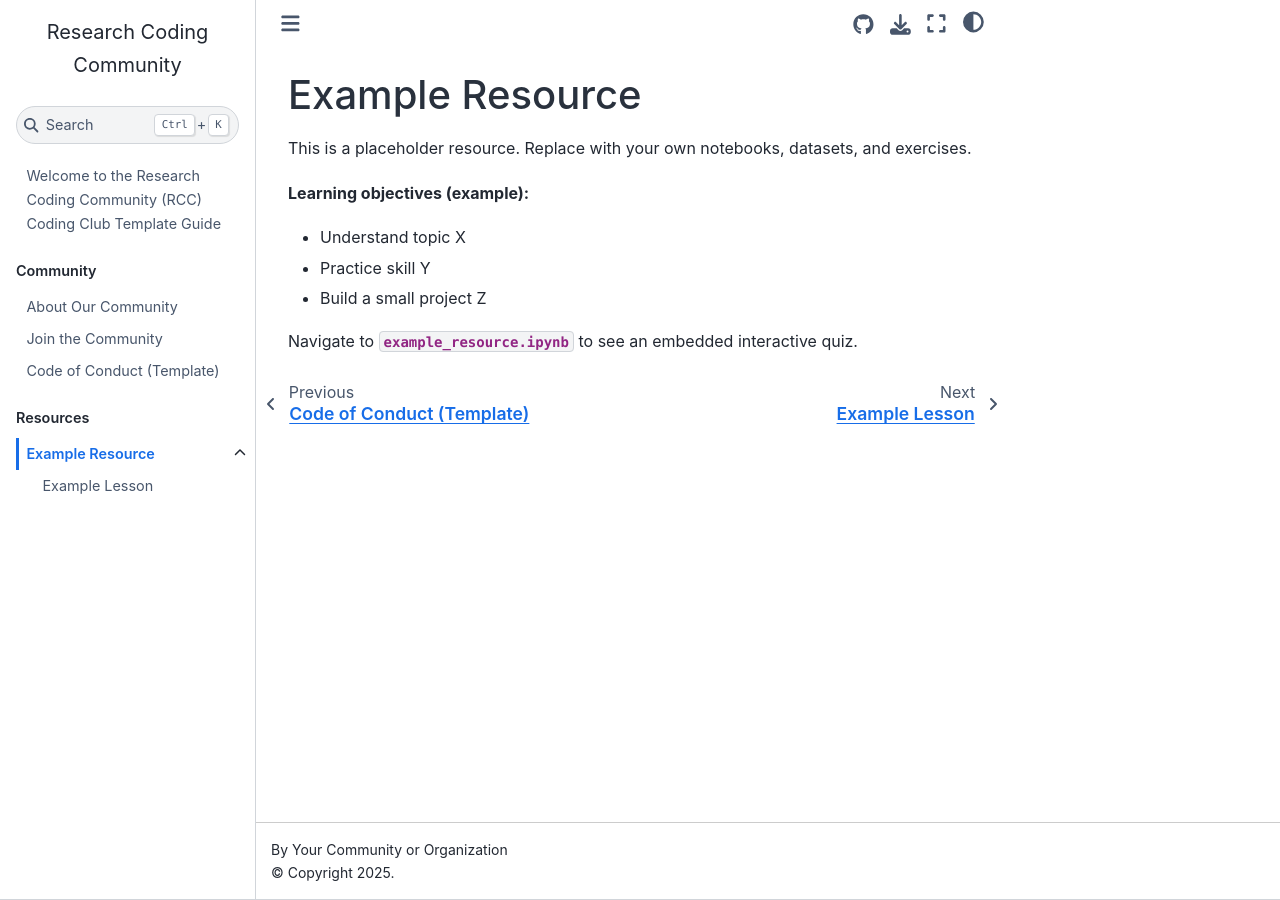
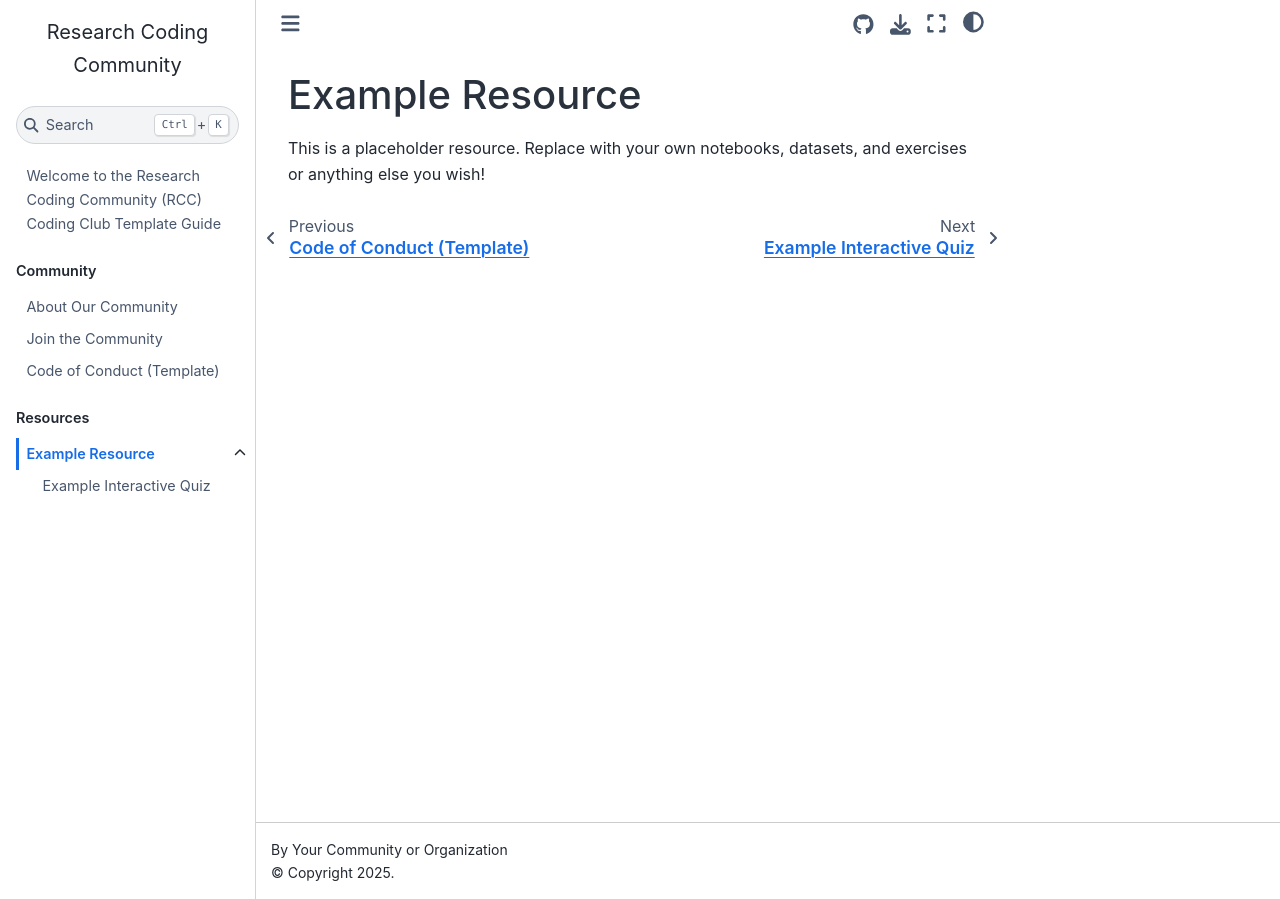
Before and after one commit to coding-for-reproducible-research/Research_Coding_Community, a Jupyter Book: the page built from resources/example_resource/README.md, in a window 1280 px wide. Built offline with Jupyter Book 1.0.4 settings and Sphinx 7.4.7 and the Sphinx Book theme 1.1.4, drawn with Linux system fonts in a browser that asks for light colours.

Commit message:
Modify course to instead be a lesson

```diff
--- a/resources/example_resource/README.md
+++ b/resources/example_resource/README.md
@@ -1,11 +1,4 @@
 
 # Example Resource
 
-This is a placeholder resource. Replace with your own notebooks, datasets, and exercises.
-
-**Learning objectives (example):**
-- Understand topic X
-- Practice skill Y
-- Build a small project Z
-
-Navigate to **`example_resource.ipynb`** to see an embedded interactive quiz.
+This is a placeholder resource. Replace with your own notebooks, datasets, and exercises or anything else you wish!
```
Also changed, not shown: resources/example_resource/example_lesson.ipynb.
